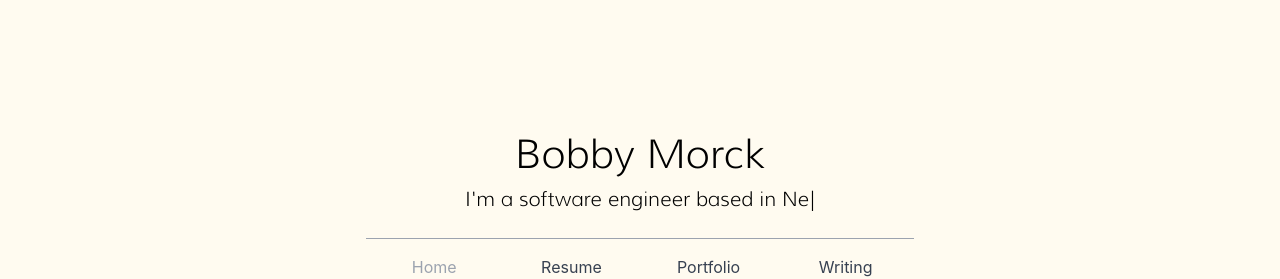
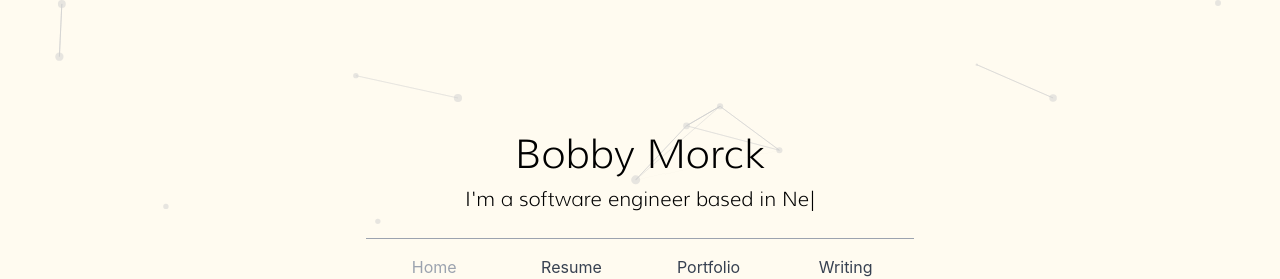
Before and after one commit to bmorck/personal-site, a React (Create React App) app: page / in a window 1280 px wide. Shown: the top 279 px of the page. Built offline with nearby package versions, Linux system fonts and the light colour scheme.

Commit message:
fix particles moving off screen

```diff
--- a/src/components/Base.js
+++ b/src/components/Base.js
@@ -89,7 +89,7 @@ const Base = ({ component }) => {
                             directions: "none",
                             enable: true,
                             outModes: {
-                                default: "none",
+                                default: "bounce",
                             },
                             random: false,
                             speed: 2,
```
